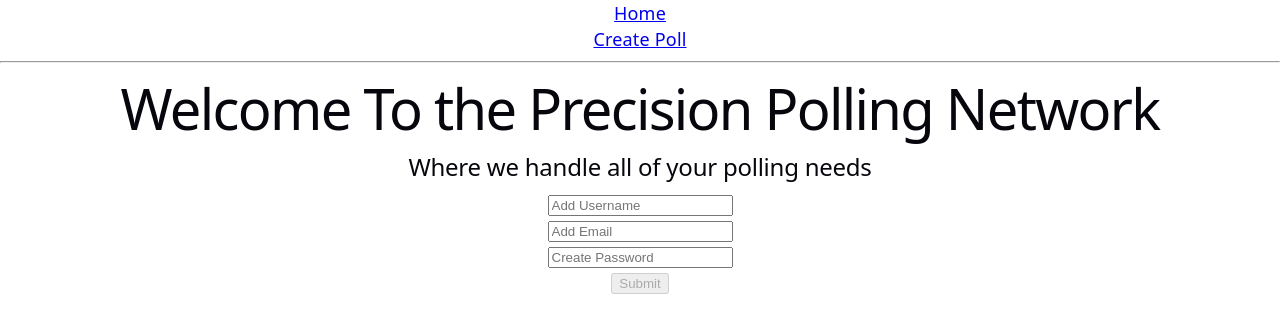
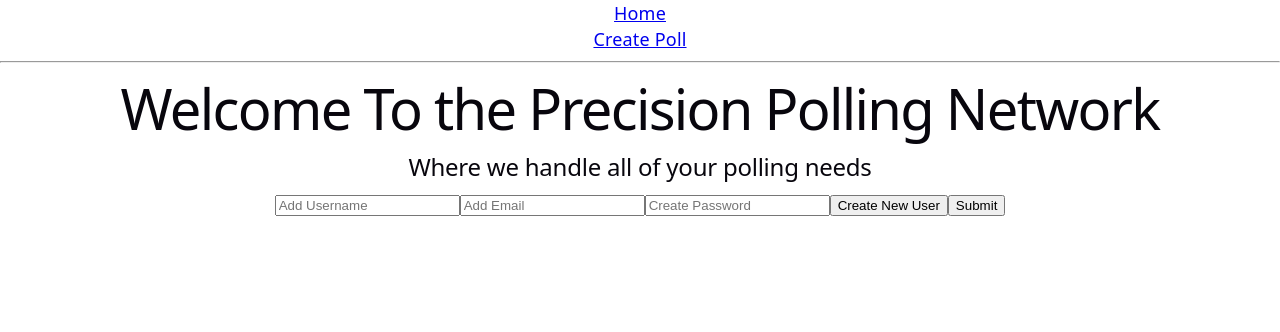
Before and after one commit to Precision-Polling-Network/Capstone_1_Polling_App_Frontend, a React (Vite) app: page /Login in a window 1280 px wide. Shown: the top 332 px of the page. Built offline with nearby package versions, Linux system fonts and the light colour scheme.

Commit message:
Changes to the login page, still not functioning properly

```diff
--- a/src/pages/Login.jsx
+++ b/src/pages/Login.jsx
@@ -9,31 +9,54 @@ export default function Login() {
   const API_URL = "http://localhost:8080";
   const navigate = useNavigate();
 
-  async function handleSubmit(e) {
-    e.preventDefault();
+  async function handleCreateUser(){
+    if(!userName || !email || !password){                                // Check if any fields are not there
+        console.log("All fields are necessary to create a new user!!!"); // If this is true log message
+        return;                                                          // and return to the
+    }
+    try {
+        const response = await fetch(`${API_URL}/auth/signup`, {
+            method: "POST",
+            headers: {"Content-type": "application/json"},
+            body: JSON.stringify({userName, email, password}),
+        });
+        const data = await response.json();
 
-    if (!userName || !email || !password) {
-      console.log("Something is empty!!!");
+        if(!response.ok){
+            console.log("There was a Signup error!!!");
             return;
         }
 
+        console.log("User created successfully!!!", data);
+        console.log("Now use the same information to log in with!!!");
+    }catch(error){
+        console.log("Network Error", error);
+    }
+
+
+}
+
+  async function handleLogin(e) {
+    e.preventDefault();
+
     try {
-      const response = await fetch(`${API_URL}/login`, {
+      const response = await fetch(`${API_URL}/auth/login`, {
         method: "POST",
         headers: { "Content-Type": "application/json" },
-        body: JSON.stringify({
-          userName,
-          email,
-          password,
-        }),
+        body: JSON.stringify({ email, password })
       });
 
       const data = await response.json();
-      console.log("Login response:", data);
 
-      // navigate("/dashboard");  // optional redirect
+      if (!response.ok) {
+        console.log(data);
+        return;
+      }
+
+      navigate("/home");
+
     } catch (error) {
-      console.log("Login error:", error);
+      console.log(error);
     }
   }
 
@@ -42,38 +65,31 @@ export default function Login() {
   <h1>Welcome To the Precision Polling Network</h1>
   <h2>Where we handle all of your polling needs</h2>
 
-      <form onSubmit={handleSubmit}>
   <input
     type="text"
-          name="userName"
     placeholder="Add Username"
     value={userName}
     onChange={(e) => setUserName(e.target.value)}
   />
-        <br />
 
   <input
     type="email"
-          name="email"
     placeholder="Add Email"
     value={email}
     onChange={(e) => setEmail(e.target.value)}
   />
-        <br />
 
   <input
     type="password"
-          name="password"
     placeholder="Create Password"
     value={password}
     onChange={(e) => setPassword(e.target.value)}
   />
-        <br />
 
-        <button type="submit" disabled={!userName || !email || !password}>
-          Submit
-        </button>
-      </form>
+  <button onClick={handleCreateUser}>Create New User</button>
+
+  <button onClick={handleLogin}>Submit</button>
 </div>
+
   );
 }
```
Lines whose indentation alone changed are shown as unchanged.
